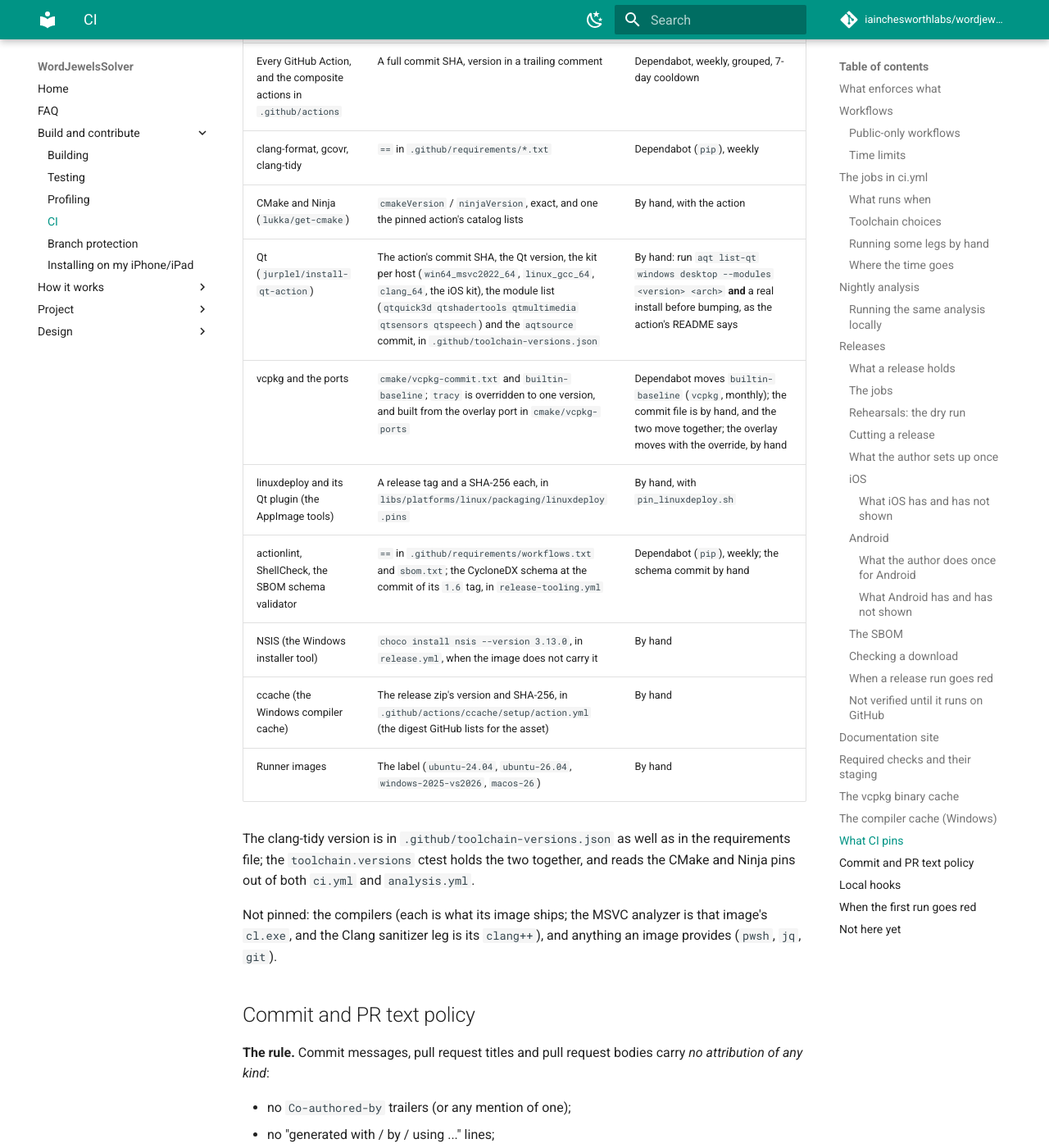
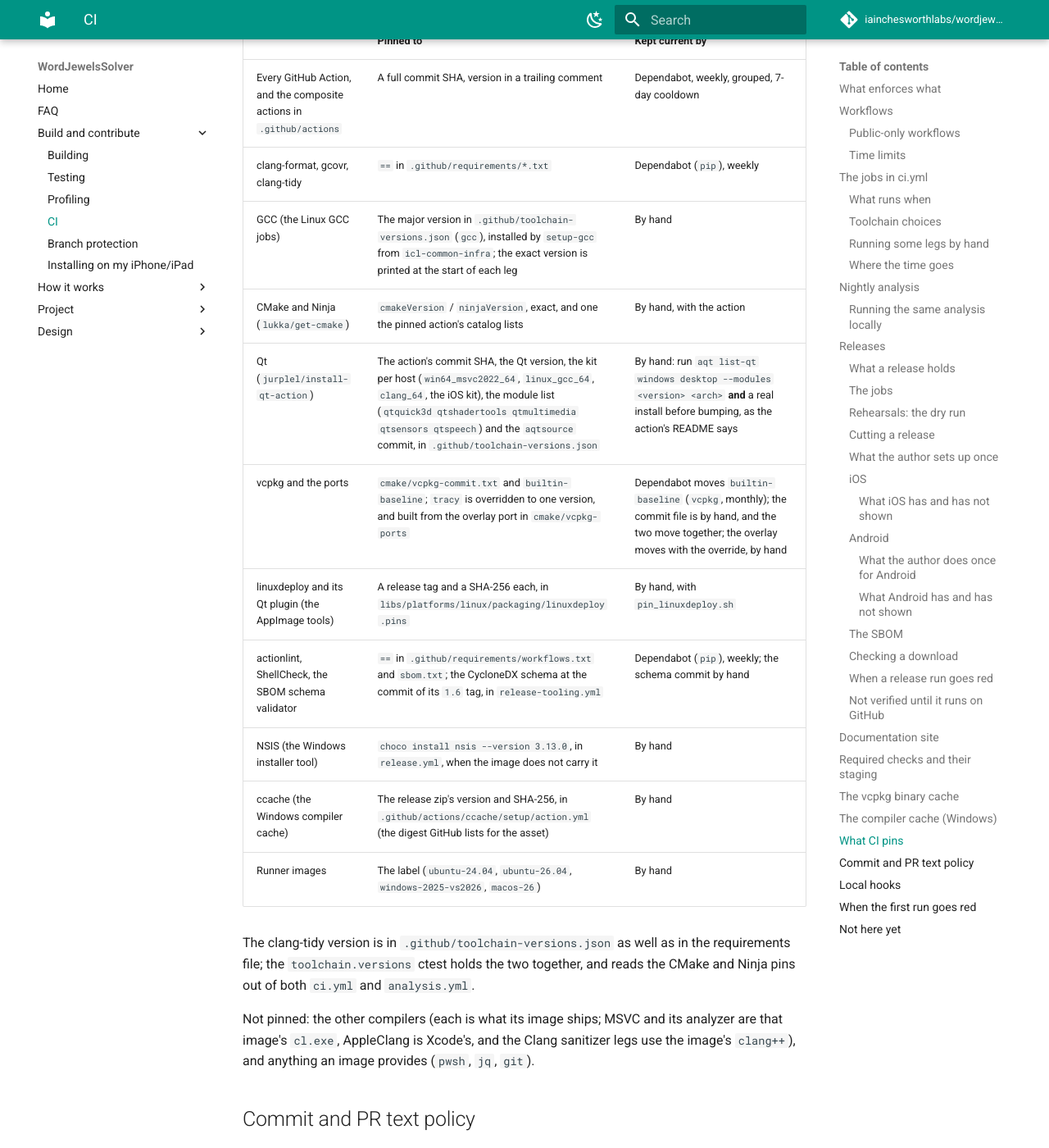
Before and after one commit to iainchesworthlabs/snapandspell, an MkDocs documentation site: the page built from docs/ci.md, in a window 1280 px wide and 1400 px high, scrolled down 37476 px. Shown: the whole window at 82% size. Built offline with MkDocs 1.6.1 and Material for MkDocs 9.7.7, drawn with Linux system fonts in a browser that asks for light colours; comment, search, counter and statistics services are not loaded; some of the changed text lies outside the part shown.

Commit message:
Build the Linux GCC jobs with GCC 16 and take the warning set from icl::warnings
wjs::warnings now links the shared icl::warnings and keeps only what is this
project's own (the MSVC analyzer switch and the Qt header handling for
clang-cl). GCC rejects code that qmlcachegen writes (a null dereference inside
Qt's qhash.h), which broke the Linux build of the application in the release
rehearsal, so every QML module target builds its generated files without
-Werror through icl_relax_generated_warnings. The application builds with GCC
16.2 and no warning overrides, and ctest passes except the five camera tests
that need a Qt media backend.

The Linux build, performance and coverage jobs install the GCC major version
pinned in .github/toolchain-versions.json.

Signed-off-by: Iain Chesworth <iain.chesworth@gmail.com>

```diff
--- a/docs/ci.md
+++ b/docs/ci.md
@@ -103,7 +103,7 @@
 | `platform-isolation` | ubuntu-24.04 | `tools/checks/check_platform_isolation.ps1`: no preprocessor conditional, no OS header or OS-querying API outside `libs/platforms/`, no OS test in CMake outside the selector, no `#define`, every platform source wired. Fast, and deliberately not behind the build legs. |
 | `Plan build legs` | ubuntu-24.04 | `tools/ci/plan.py` (its tests run first) reads the changed paths with the shared `plan_gate.py` and `.github/ci/plan.json` and decides which of the jobs below run ([What runs when](#what-runs-when)). An unknown leg name in a manual run fails here, with the list. The build, coverage, performance, package and TSan jobs wait for it. |
 | `Windows (MSVC)` | windows-2025-vs2026 | Preset `windows-msvc-debug` configures, builds warning-free (`/W4 /WX`) with ASan, and all of ctest passes (one test per core on every leg; the cases that need the machine alone are `RUN_SERIAL`). Its objects come from a compiler cache ([below](#the-compiler-cache-windows)). The leg also builds the Qt application and the scene prototype, runs the application's offscreen smoke, and packages its Debug build as a **development** ZIP whose contents and packaged programs it verifies (the `wordjewelssolver-windows-x64-debug-dev` artifact: Tracy and the ASan runtime are in it by design; the package that ships is the `Package (Windows, Release)` job's). |
-| `Linux (GCC)` | ubuntu-26.04 | Preset `linux-gcc-debug`: the image's default `g++` builds warning-free (`-Wall -Wextra -Wpedantic -Werror ...`) with ASan and UBSan, and all of ctest passes. The library, platform layer, CLI and scanner are built, not the Qt application (`-DWJS_BUILD_APP=OFF`). |
+| `Linux (GCC)` | ubuntu-26.04 | Preset `linux-gcc-debug`: GCC 16 (`setup-gcc`; a pre-release snapshot until Ubuntu packages the release, which counts as meeting the floor) builds warning-free (`-Wall -Wextra -Wpedantic -Werror ...`) with ASan and UBSan, and all of ctest passes. The library, platform layer, CLI and scanner are built, not the Qt application (`-DWJS_BUILD_APP=OFF`). |
 | `macOS (AppleClang)` | macos-26 (Apple silicon) | Preset `macos-clang-debug`: AppleClang from Xcode builds warning-free with ASan and UBSan, and all of ctest passes. As on Linux, without the Qt application. |
 | `Coverage (Linux, GCC)` | ubuntu-26.04 | Preset `linux-gcc-coverage` builds and runs the unit tier, and gcovr over `libs/core` **fails the job below the project's minimum standard: 90% of lines and 80% of branches**. The HTML, `summary.json` and the table in the job summary are the `coverage-report` artifact. The same gate is `coverage-unit` locally ([Testing](testing.md#coverage)). |
 | `Performance (Linux, GCC)` | ubuntu-26.04 | Preset `linux-gcc-release` (the one push leg that builds and tests a Release preset; `-DWJS_BUILD_APP=OFF`) builds warning-free and passes all of ctest, which in an optimised build includes the [work budgets](testing.md#performance-tests): visits, words and trie nodes over a fixed corpus, and a digest of every solution. The wall-time checks (`ctest --preset linux-gcc-perf`) run only in a manual run. In the merge queue and on a push; `CI Status` holds the run to it when the plan asked for it. |
@@ -1351,6 +1351,7 @@
 | --- | --- | --- |
 | Every GitHub Action, and the composite actions in `.github/actions` | A full commit SHA, version in a trailing comment | Dependabot, weekly, grouped, 7-day cooldown |
 | clang-format, gcovr, clang-tidy | `==` in `.github/requirements/*.txt` | Dependabot (`pip`), weekly |
+| GCC (the Linux GCC jobs) | The major version in `.github/toolchain-versions.json` (`gcc`), installed by `setup-gcc` from `icl-common-infra`; the exact version is printed at the start of each leg | By hand |
 | CMake and Ninja (`lukka/get-cmake`) | `cmakeVersion` / `ninjaVersion`, exact, and one the pinned action's catalog lists | By hand, with the action |
 | Qt (`jurplel/install-qt-action`) | The action's commit SHA, the Qt version, the kit per host (`win64_msvc2022_64`, `linux_gcc_64`, `clang_64`, the iOS kit), the module list (`qtquick3d qtshadertools qtmultimedia qtsensors qtspeech`) and the `aqtsource` commit, in `.github/toolchain-versions.json` | By hand: run `aqt list-qt windows desktop --modules <version> <arch>` **and** a real install before bumping, as the action's README says |
 | vcpkg and the ports | `cmake/vcpkg-commit.txt` and `builtin-baseline`; `tracy` is overridden to one version, and built from the overlay port in `cmake/vcpkg-ports` | Dependabot moves `builtin-baseline` (`vcpkg`, monthly); the commit file is by hand, and the two move together; the overlay moves with the override, by hand |
@@ -1364,8 +1365,8 @@
 the requirements file; the `toolchain.versions` ctest holds the two together,
 and reads the CMake and Ninja pins out of both `ci.yml` and `analysis.yml`.
 
-Not pinned: the compilers (each is what its image ships; the MSVC analyzer is
-that image's `cl.exe`, and the Clang sanitizer leg is its `clang++`), and
+Not pinned: the other compilers (each is what its image ships; MSVC and its analyzer are
+that image's `cl.exe`, AppleClang is Xcode's, and the Clang sanitizer legs use the image's `clang++`), and
 anything an image provides (`pwsh`, `jq`, `git`).
 
 ## Commit and PR text policy
```
Also changed, not shown: 11 other files.
